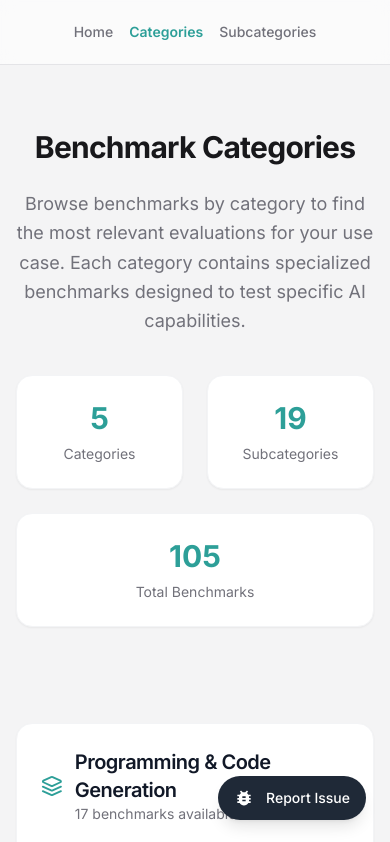
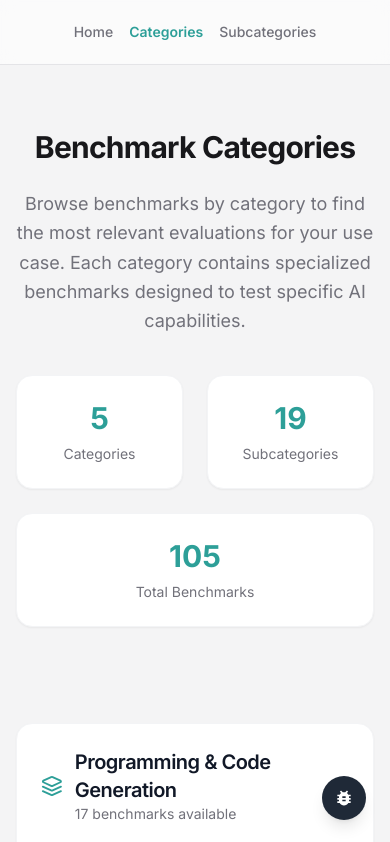
Before and after one commit to panilya/awesome-ai-benchmarks, a Next.js app in the folder website/: page /categories in a window 390 px wide. Shown: the top 842 px of the page. Built offline with nearby package versions, Linux system fonts and the light colour scheme.

Commit message:
Optimize report issue button for mobile devices

```diff
--- a/website/src/components/ReportIssueButton.tsx
+++ b/website/src/components/ReportIssueButton.tsx
@@ -6,13 +6,13 @@ export function ReportIssueButton() {
       href="https://github.com/panilya/awesome-ai-benchmarks/issues/new"
       target="_blank"
       rel="noopener noreferrer"
-      className="fixed bottom-6 right-6 bg-gray-800 hover:bg-gray-700 text-white px-4 py-3 rounded-full shadow-lg transition-all duration-200 hover:scale-105 z-50 flex items-center gap-3"
+      className="fixed bottom-6 right-6 bg-gray-800 hover:bg-gray-700 text-white p-3 md:px-4 md:py-3 rounded-full shadow-lg transition-all duration-200 hover:scale-105 z-50 flex items-center gap-3"
       title="Report an issue"
     >
       <svg className="w-5 h-5" fill="currentColor" viewBox="0 0 24 24" xmlns="http://www.w3.org/2000/svg">
         <path d="M20 8h-2.81c-.45-.78-1.07-1.45-1.82-1.96L17 4.41 15.59 3l-2.17 2.17C12.96 5.06 12.49 5 12 5s-.96.06-1.42.17L8.41 3 7 4.41l1.62 1.63C7.88 6.55 7.26 7.22 6.81 8H4v2h2.09c-.05.33-.09.66-.09 1v1H4v2h2v1c0 .34.04.67.09 1H4v2h2.81c1.04 1.79 2.97 3 5.19 3s4.15-1.21 5.19-3H20v-2h-2.09c.05-.33.09-.66.09-1v-1h2v-2h-2v-1c0-.34-.04-.67-.09-1H20V8zm-6 8h-4v-2h4v2zm0-4h-4v-2h4v2z"/>
       </svg>
-      <span className="text-sm font-medium whitespace-nowrap">
+      <span className="hidden md:block text-sm font-medium whitespace-nowrap">
         Report Issue
       </span>
     </a>
```
